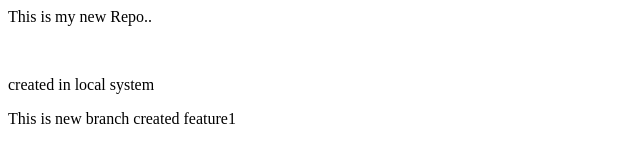
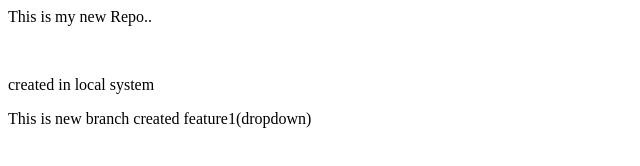
Before and after one commit to wasupuja9-byte/localrepo, a plain HTML site: page index.html in a window 1280 px wide. Shown: the full height of the page, 0-640 px from the left. Drawn offline with Linux system fonts and the light colour scheme.

Commit message:
add dropdown

```diff
--- a/index.html
+++ b/index.html
@@ -1,4 +1,4 @@
 <p>This is my new Repo..</p>
 <br>
 <p>created in local system</p>
-<p>This is new branch created feature1</p>
+<p>This is new branch created feature1(dropdown)</p>
```
